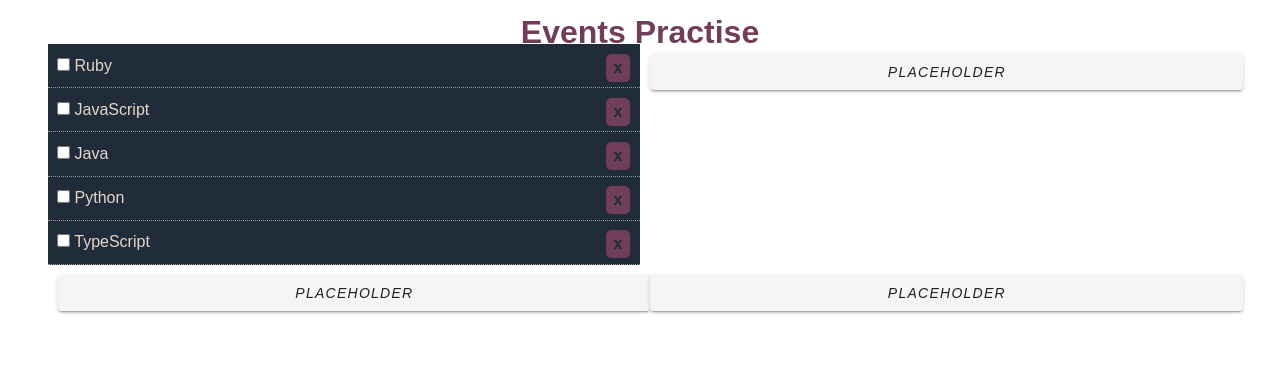
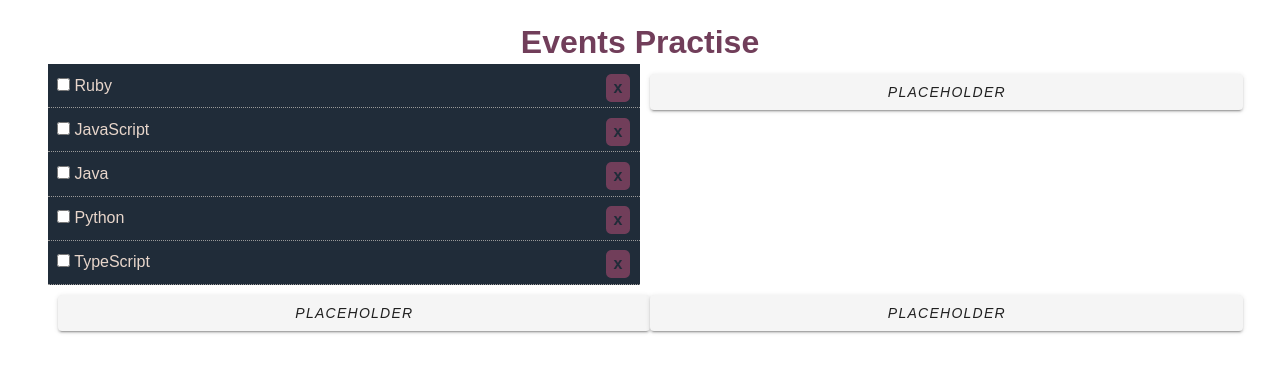
Before and after one commit to rcarmitage/js_sandbox, a Vue app in the folder vue_dom_events_app/vue_dom_events_app/: page / in a window 1280 px wide. Shown: the top 372 px of the page. Built offline with nearby package versions, Linux system fonts and the light colour scheme.

Commit message:
created Header.vue and moved heading to there

```diff
--- a/vue_dom_events_app/vue_dom_events_app/src/App.vue
+++ b/vue_dom_events_app/vue_dom_events_app/src/App.vue
@@ -1,6 +1,6 @@
 <template lang="html">
   <div id="app">
-    <h1 id="title">Events Practise</h1>
+    <Header />
     <v-container class="vuetify-flexbox-container">
       <v-layout row wrap justify-space-around>
         <v-flex xs12 md6>
@@ -23,10 +23,13 @@
 </template>
 
 <script>
+import Header from "./components/layout/Header.vue";
 import Languages from "./components/Languages.vue";
+
 export default {
   name: "app",
   components: {
+    Header,
     Languages
   },
   data() {
@@ -55,16 +58,8 @@ export default {
 
 body {
   font-family: sans-serif;
-  text-align: center;
   line-height: 1.5rem;
-  padding: 20px;
-}
-
-#title {
-  color: #713e5a;
-}
-
-#vuetify-flexbox-container {
+  margin: 20px;
 }
 
 .placeholder {
--- /dev/null
+++ b/vue_dom_events_app/vue_dom_events_app/src/components/layout/Header.vue
@@ -0,0 +1,24 @@
+<template>
+  <header class="header">
+    <h1 >Events Practise</h1>
+  </header>
+</template>
+
+<script>
+export default {
+  name: "Header"
+}
+</script>
+
+<style scoped>
+.header {
+  color: #713e5a;
+  text-align: center;
+  padding: 10px;
+}
+
+.header a {
+  color: #713e5a;
+  padding-right: 5px;
+}
+</style>
```
